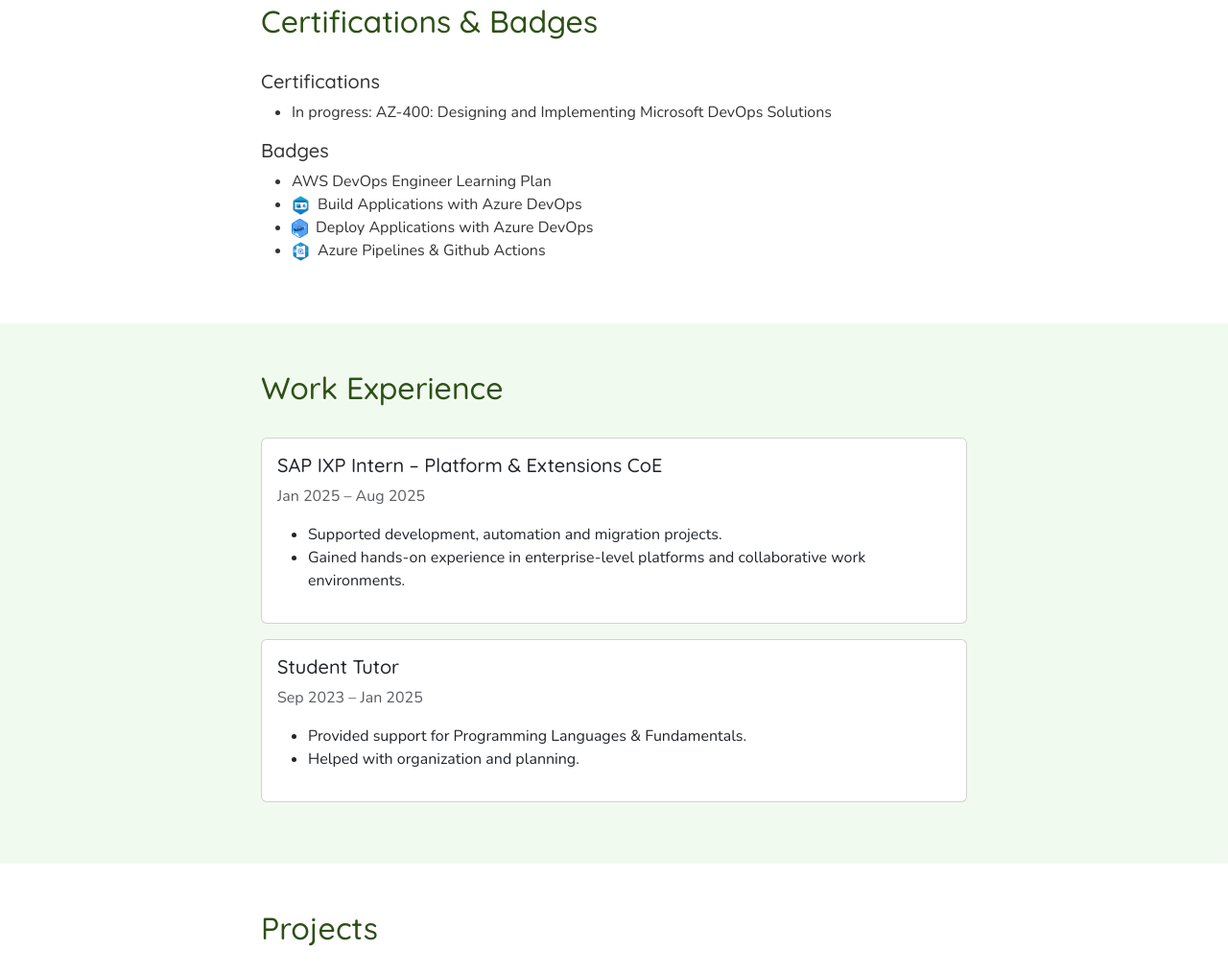
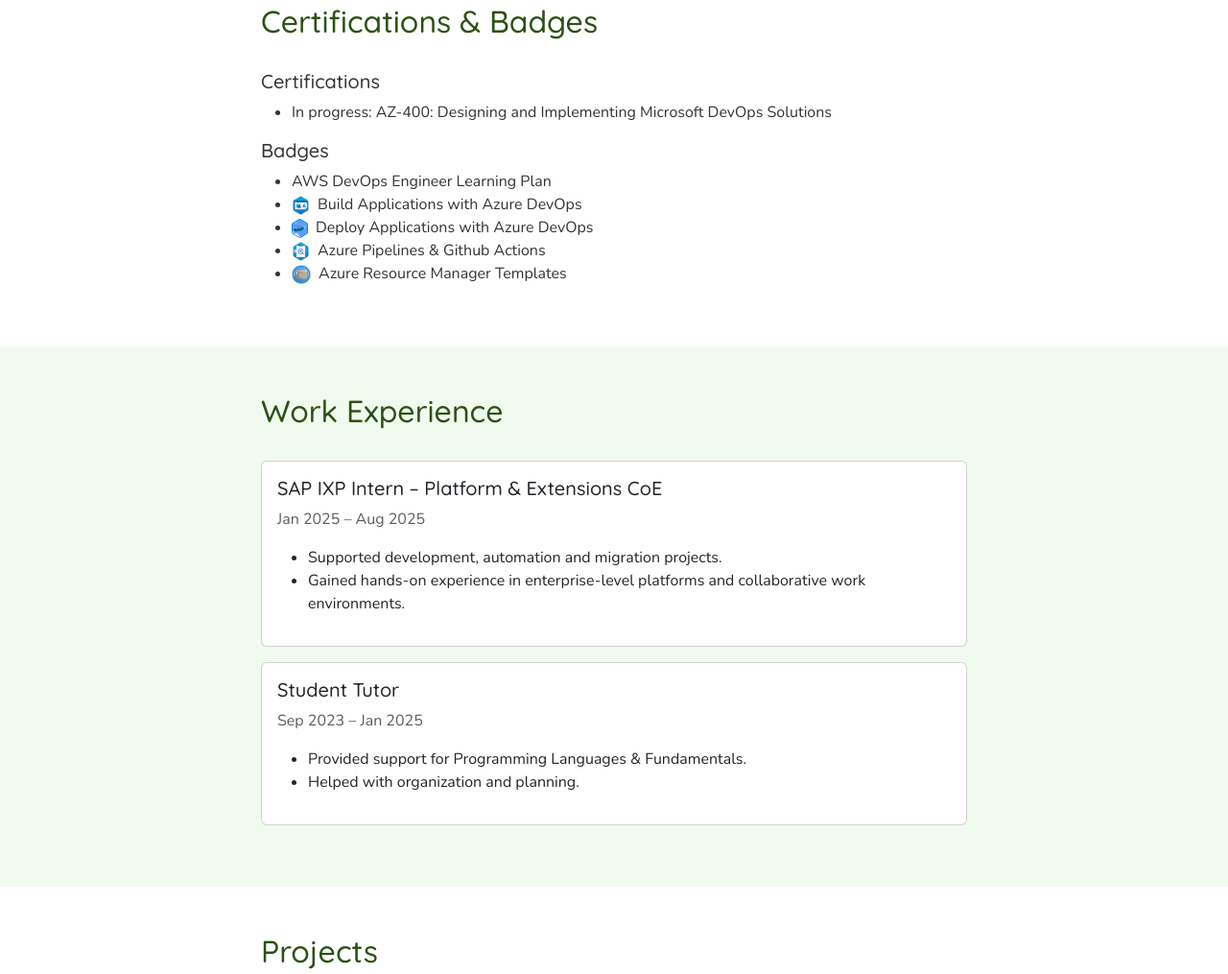
Before and after one commit to patrick-meehan-1/patrick-meehan-portfolio, a plain HTML site: page index.html in a window 1280 px wide. Shown: the part 895-1910 px from the top of the page at 96% size. Drawn offline with nearby package versions, Linux system fonts and the light colour scheme.

Commit message:
added Azure Resource Manage Template Badge

```diff
--- a/index.html
+++ b/index.html
@@ -95,6 +95,7 @@
                         <li><img src="images/build-applications-with-azure-devops.png" alt="Azure DevOps" class="badge-logo">Build Applications with Azure DevOps</li>
                         <li><img src="images/deploy-applications-with-azure-devops.png" alt="Azure DevOps" class="badge-logo">Deploy Applications with Azure DevOps</li>
                         <li><img src="images/az-400-implement-ci-with-azure-pipelines-and-github-actions.png" alt="Azure DevOps" class="badge-logo">Azure Pipelines & Github Actions</li>
+                        <li><img src="images/create-azure-resource-manager-template-vs-code.png" alt="Azure DevOps" class="badge-logo">Azure Resource Manager Templates</li>
                     </ul>
                 </div>
             </div>
```
Also changed, not shown: images/create-azure-resource-manager-template-vs-code.png (added), replacements.txt (added).
